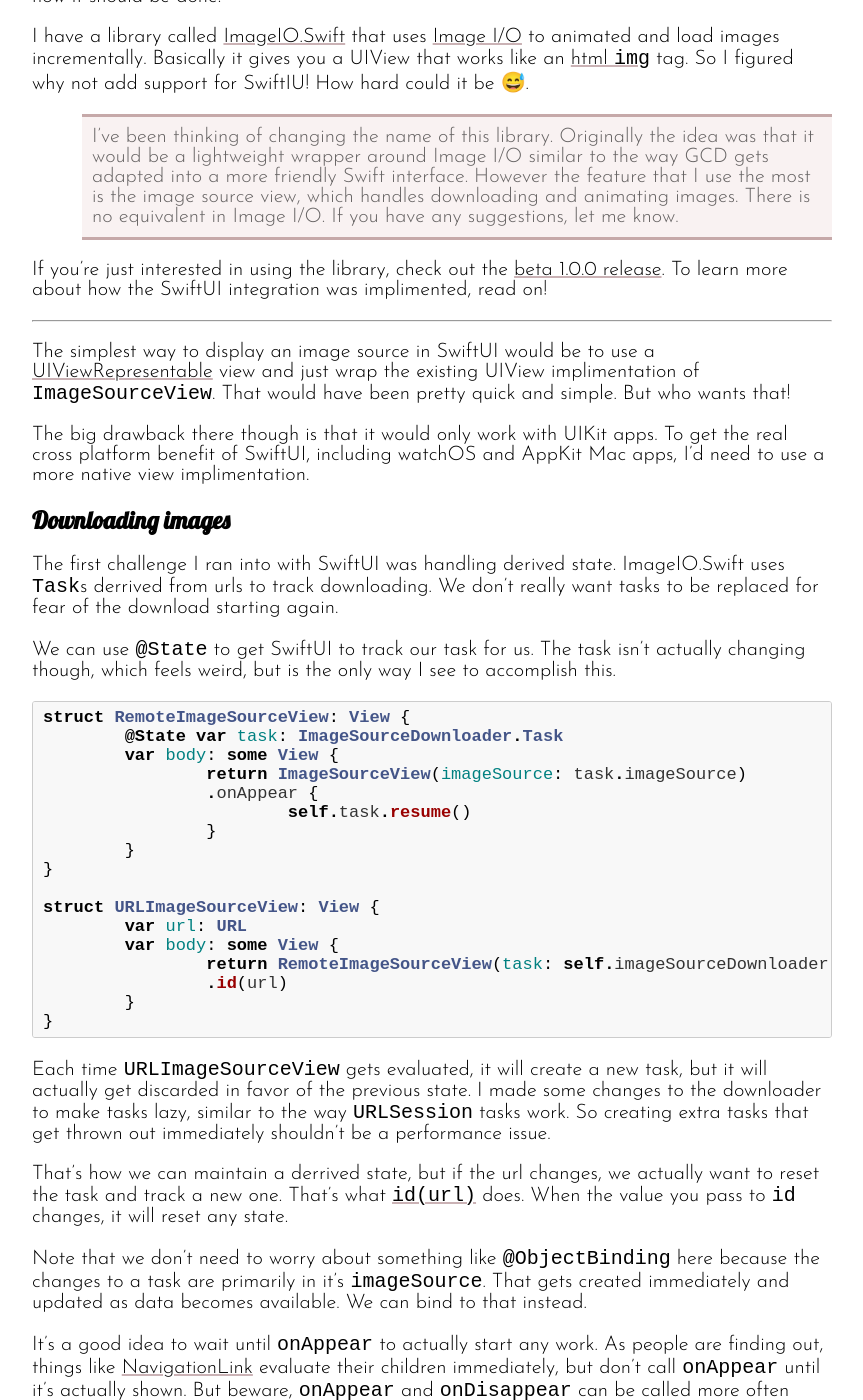
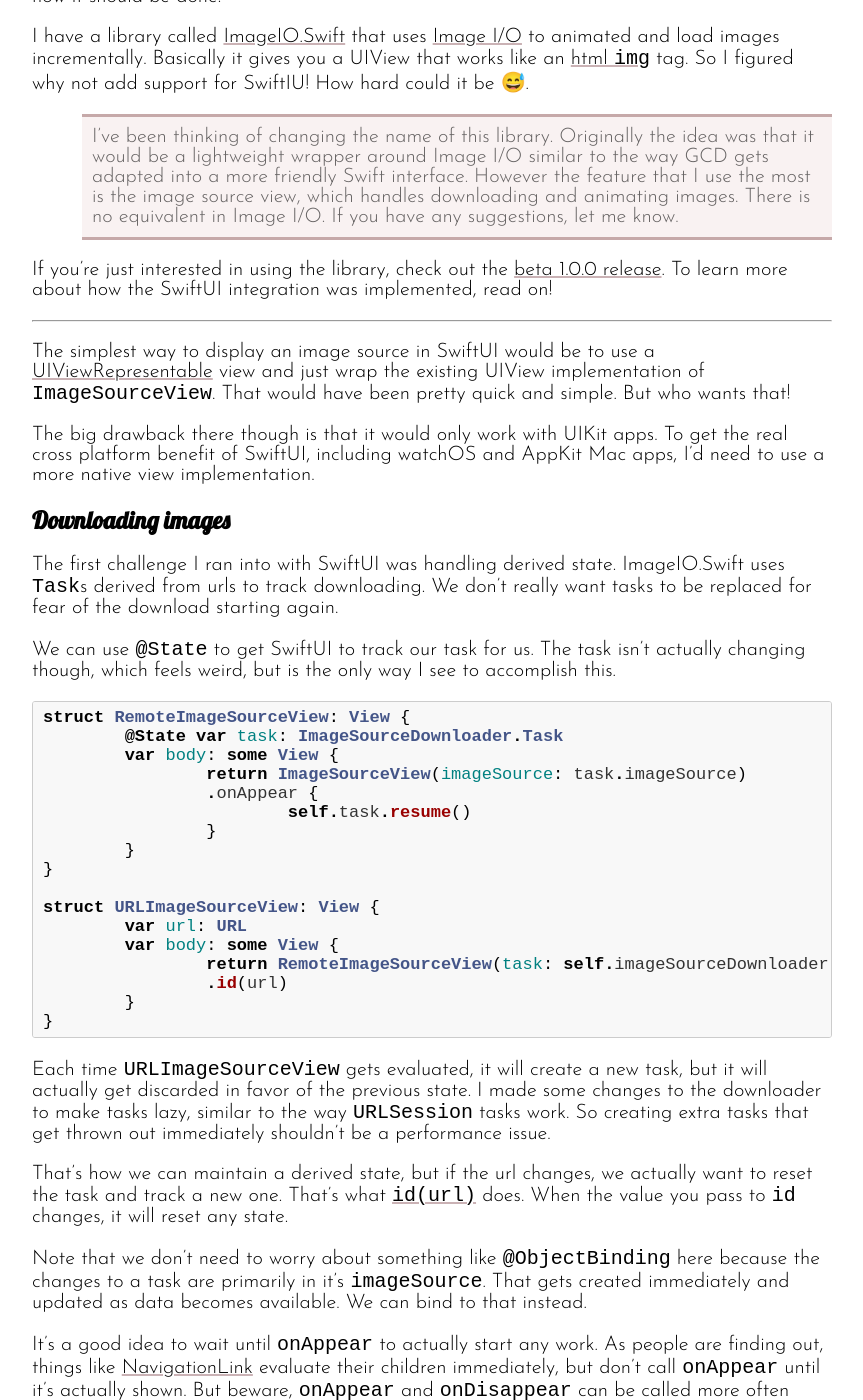
Before and after one commit to davbeck/davbeck.github.io, a Jekyll site: the page built from _posts/2019-07-14-imageio-swiftui.md, in a window 1280 px wide and 1400 px high, scrolled down 516 px. Shown: the whole window, without its empty margins (208-1071 px from the left). Built offline with Jekyll 4.4.1, drawn with Linux system fonts in a browser that asks for light colours; some of the changed text lies outside the part shown.

Commit message:
Fix spelling mistakes

````diff
--- a/_posts/2019-07-14-imageio-swiftui.md
+++ b/_posts/2019-07-14-imageio-swiftui.md
@@ -13,17 +13,17 @@
 I've been thinking of changing the name of this library. Originally the idea was that it would be a lightweight wrapper around Image I/O similar to the way GCD gets adapted into a more friendly Swift interface. However the feature that I use the most is the image source view, which handles downloading and animating images. There is no equivalent in Image I/O. If you have any suggestions, let me know.
 </span>
 
-If you're just interested in using the library, check out the [beta 1.0.0 release](https://github.com/davbeck/ImageIOSwift/tree/1.0.0). To learn more about how the SwiftUI integration was implimented, read on!
+If you're just interested in using the library, check out the [beta 1.0.0 release](https://github.com/davbeck/ImageIOSwift/tree/1.0.0). To learn more about how the SwiftUI integration was implemented, read on!
 
 ---
 
-The simplest way to display an image source in SwiftUI would be to use a [UIViewRepresentable](https://developer.apple.com/documentation/swiftui/uiviewrepresentable) view and just wrap the existing UIView implimentation of `ImageSourceView`. That would have been pretty quick and simple. But who wants that!
+The simplest way to display an image source in SwiftUI would be to use a [UIViewRepresentable](https://developer.apple.com/documentation/swiftui/uiviewrepresentable) view and just wrap the existing UIView implementation of `ImageSourceView`. That would have been pretty quick and simple. But who wants that!
 
-The big drawback there though is that it would only work with UIKit apps. To get the real cross platform benefit of SwiftUI, including watchOS and AppKit Mac apps, I'd need to use a more native view implimentation.
+The big drawback there though is that it would only work with UIKit apps. To get the real cross platform benefit of SwiftUI, including watchOS and AppKit Mac apps, I'd need to use a more native view implementation.
 
 ## Downloading images
 
-The first challenge I ran into with SwiftUI was handling derived state. ImageIO.Swift uses `Task`s derrived from urls to track downloading. We don't really want tasks to be replaced for fear of the download starting again.
+The first challenge I ran into with SwiftUI was handling derived state. ImageIO.Swift uses `Task`s derived from urls to track downloading. We don't really want tasks to be replaced for fear of the download starting again.
 
 We can use `@State` to get SwiftUI to track our task for us. The task isn't actually changing though, which feels weird, but is the only way I see to accomplish this.
 
@@ -49,7 +49,7 @@
 
 Each time `URLImageSourceView` gets evaluated, it will create a new task, but it will actually get discarded in favor of the previous state. I made some changes to the downloader to make tasks lazy, similar to the way `URLSession` tasks work. So creating extra tasks that get thrown out immediately shouldn't be a performance issue.
 
-That's how we can maintain a derrived state, but if the url changes, we actually want to reset the task and track a new one. That's what [`id(url)`](https://developer.apple.com/documentation/swiftui/view/3278578-id) does. When the value you pass to `id` changes, it will reset any state.
+That's how we can maintain a derived state, but if the url changes, we actually want to reset the task and track a new one. That's what [`id(url)`](https://developer.apple.com/documentation/swiftui/view/3278578-id) does. When the value you pass to `id` changes, it will reset any state.
 
 Note that we don't need to worry about something like `@ObjectBinding` here because the changes to a task are primarily in it's `imageSource`. That gets created immediately and updated as data becomes available. We can bind to that instead.
 
@@ -118,9 +118,9 @@
              anchor: .center)
 ```
 
-That's all that's needed for half of the orientations (1-4). But the other half actually involve a 90° rotation left or right. This actually changes the frame of the image from portrait to landscape or vice versa. Here's where it gets tricky. SwiftUI has a [`rotationEffect`](https://developer.apple.com/documentation/swiftui/image/3269732-rotationeffect) modifier, but it doesn't effect it's bounding box. So if you had a landscape image that was rotated into portrait and you set it's width to 200 pixels, it would actually be smaller than expected because the bounding box would be set to that width, and the the image rotated.
+That's all that's needed for half of the orientations (1-4). But the other half actually involve a 90° rotation left or right. This actually changes the frame of the image from portrait to landscape or vice versa. Here's where it gets tricky. SwiftUI has a [`rotationEffect`](https://developer.apple.com/documentation/swiftui/image/3269732-rotationeffect) modifier, but it doesn't effect its bounding box. So if you had a landscape image that was rotated into portrait and you set its width to 200 pixels, it would actually be smaller than expected because the bounding box would be set to that width, and the the image rotated.
 
-I came up with an interesting solution to this: using [`overlay`](https://developer.apple.com/documentation/swiftui/view/3278622-overlay) to place the actual image above a placeholder view. Using the image source's size as a prefered frame:
+I came up with an interesting solution to this: using [`overlay`](https://developer.apple.com/documentation/swiftui/view/3278622-overlay) to place the actual image above a placeholder view. Using the image source's size as a preferred frame:
 
 ```swift
 struct ImageSourceBase: View {
@@ -161,13 +161,13 @@
 }
 ```
 
-While the image source is available immediately from the download task, it doesn't necessarily have enough data to render anything, or even know what size it is. I struggled a big to figure out how to conditionally show and hide the image when it wasn't available. But, as it turns out, an optional `View` is itself a valid `View` thanks to conditional conformance. When it's nil, nothing will be shown, when it's non-nil, it will be shown.
+While the image source is available immediately from the download task, it doesn't necessarily have enough data to render anything, or even know what size it is. I struggled a big to figure out how to conditionally show and hide the image when it wasn't available. But, as it turns out, an optional `View` is itself a valid `View` thanks to conditional conformance. When its nil, nothing will be shown, when it's non-nil, it will be shown.
 
 ## Resizable? 🤷🏽‍♂️
 
 Another thing you might notice in that code snippet is that I'm marking the image as resizable. I'll be honest, I'm not sure what Apple was going for here. Views can have an "ideal" size, which seems to be equivalent to [`intrinsicContentSize`](https://developer.apple.com/documentation/uikit/uiview/1622600-intrinsiccontentsize), which is what `UIImageView` uses.
 
-However [`resizable`](https://developer.apple.com/documentation/swiftui/image/3269730-resizable) is specific to `Image`s. Most view modifiers like that return a wrapper around their origianl view, but `resizable` returns a plain `Image`. This means that it must be the first in a chain of modifiers:
+However [`resizable`](https://developer.apple.com/documentation/swiftui/image/3269730-resizable) is specific to `Image`s. Most view modifiers like that return a wrapper around their original view, but `resizable` returns a plain `Image`. This means that it must be the first in a chain of modifiers:
 
 ```swift
 // this won't compile
@@ -184,7 +184,7 @@
 
 It also means that we can't easily wrap an `Image` and maintain the ability to mark it as resizable or not.
 
-Until I undersand the purpose of this more, I'm always including it, because as far as I can tell, that's what you would always want. For icons it's perhaps more useful to have a fixed size, but images sources are primarily used for other types of images.
+Until I understand the purpose of this more, I'm always including it, because as far as I can tell, that's what you would always want. For icons its perhaps more useful to have a fixed size, but images sources are primarily used for other types of images.
 
 ## Packaging it all up
 
@@ -194,7 +194,7 @@
 
 That's great for Apple, but for existing Swift native frameworks like ImageIO.Swift, we are already using non-prefixed classes. The natural name for the SwiftUI view here would be `ImageSourceView`. But that's exactly what I'm already using for the `UIView` subclass.
 
-After some deliberation, I decided to break up the library into several packages/podspecs. ImageIOUIKit has all the UIKit adaptations, including an `ImageSourceView`, which is a subclass of `UIView`. Meanwhile, `ImageIOSwiftUI` includes a `SwiftUI.View` implimentation of `ImageSourceView`. And technically these can be used together with their full namespace: `ImageIOSwiftUI.ImageSourceView` and `ImageIOUIKit.ImageSourceView`. But I think most people will end up only using one or the other.
+After some deliberation, I decided to break up the library into several packages/podspecs. ImageIOUIKit has all the UIKit adaptations, including an `ImageSourceView`, which is a subclass of `UIView`. Meanwhile, `ImageIOSwiftUI` includes a `SwiftUI.View` implementation of `ImageSourceView`. And technically these can be used together with their full namespace: `ImageIOSwiftUI.ImageSourceView` and `ImageIOUIKit.ImageSourceView`. But I think most people will end up only using one or the other.
 
 ---
 
````
Also changed, not shown: other parts of _posts/2019-07-14-imageio-swiftui.md (+2 -2 lines).
